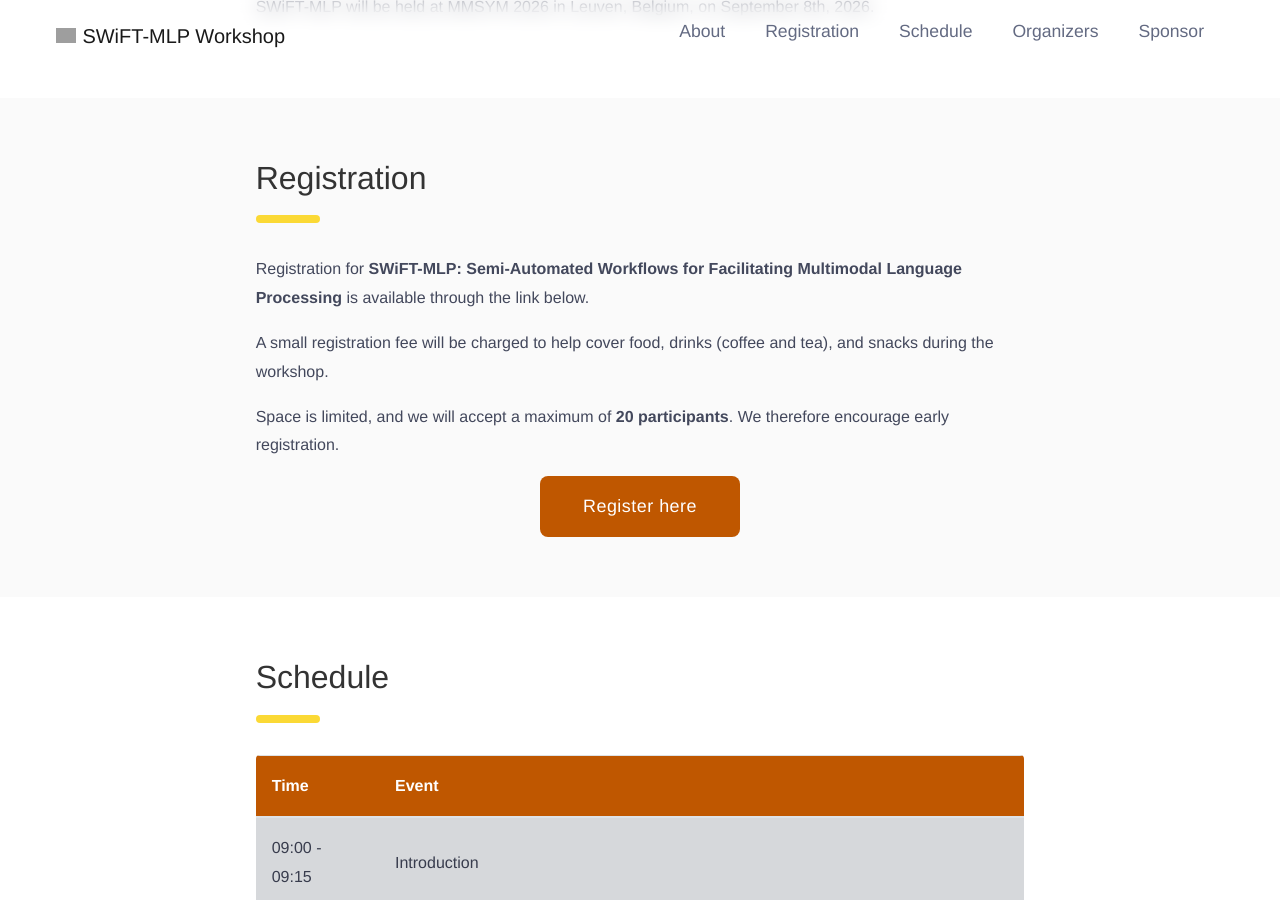
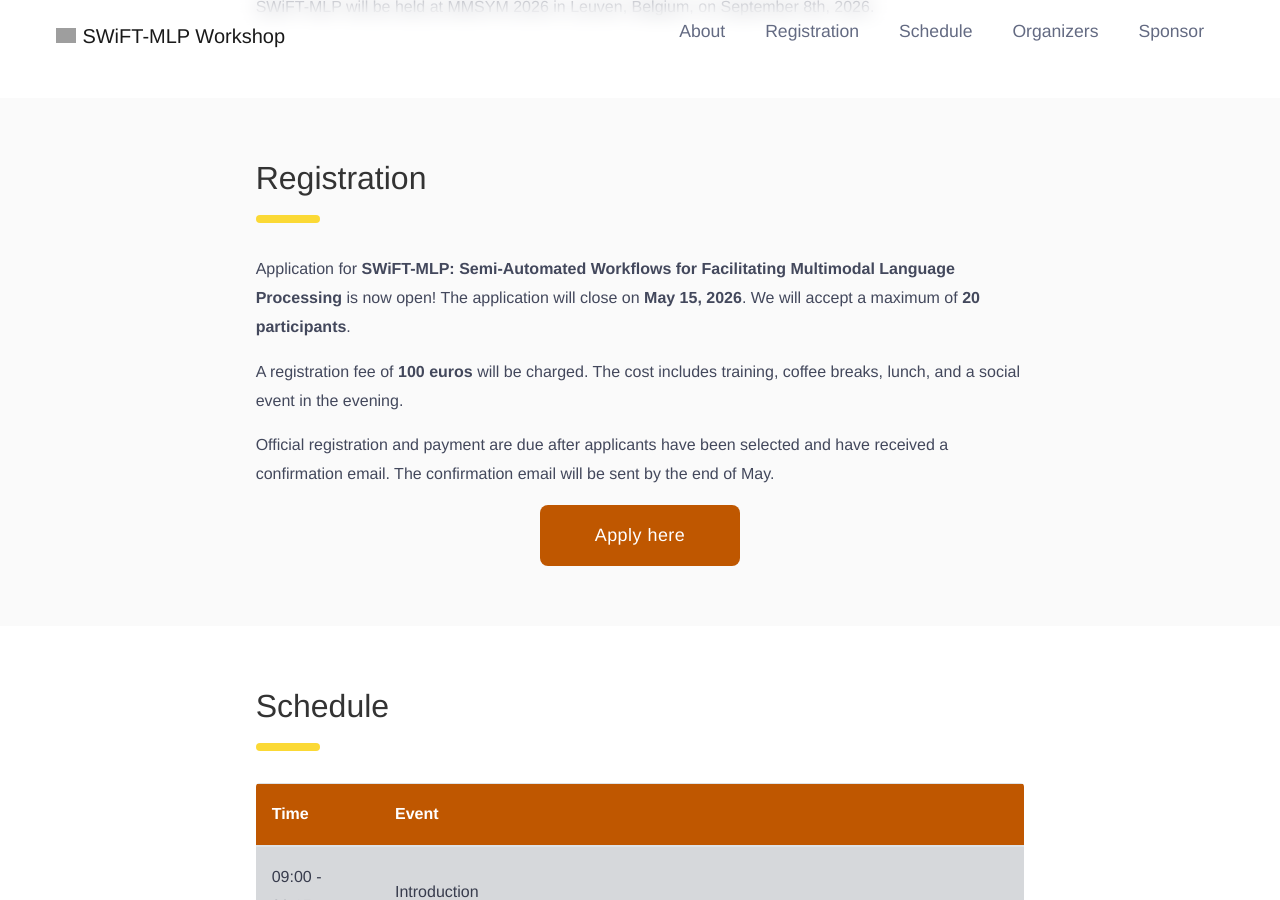
Before and after one commit to SWiFT-MLP/SWiFT-MLP.github.io, a Jekyll site: the page built from 2026/index.md, in a window 1280 px wide and 900 px high, scrolled down 1675 px. Built offline with Jekyll 4.4.1, drawn with Linux system fonts in a browser that asks for light colours; grey boxes are pictures that could not be loaded.

Commit message:
Update CFP details and registration information

```diff
--- a/_includes/cfp.html
+++ b/_includes/cfp.html
@@ -11,21 +11,20 @@
           {{ page.cfp.intro | markdownify }}
         {% else %}
         <p>
-          Registration for <strong>SWiFT-MLP: Semi-Automated Workflows for Facilitating Multimodal Language Processing</strong>
-          is available through the link below.
+          Application for <strong>SWiFT-MLP: Semi-Automated Workflows for Facilitating Multimodal Language Processing</strong>
+          is now open! The application will close on <strong>May 15, 2026</strong>. We will accept a maximum of <strong>20 participants</strong>.
         </p>
         <p>
-          A small registration fee will be charged to help cover food, drinks
-          (coffee and tea), and snacks during the workshop.
+          A registration fee of <strong>100 euros</strong> will be charged. The cost includes training, coffee breaks, lunch, and a social event in the evening.
         </p>
         <p>
-          Space is limited, and we will accept a maximum of <strong>20 participants</strong>.
-          We therefore encourage early registration.
+          Official registration and payment are due after applicants have been selected and have received a confirmation email.
+          The confirmation email will be sent by the end of May.
         </p>
         {% endif %}
 
         {% if page.cfp.registration_link %}
-          {% assign btn_text = page.cfp.registration_text | default: 'Register here' %}
+          {% assign btn_text = page.cfp.registration_text | default: 'Apply here' %}
           <p class="text-center">
             <a href="{{ page.cfp.registration_link | escape }}" class="btn btn-custom btn-lg" target="_blank" rel="noopener noreferrer">
               {{ btn_text }}
```
